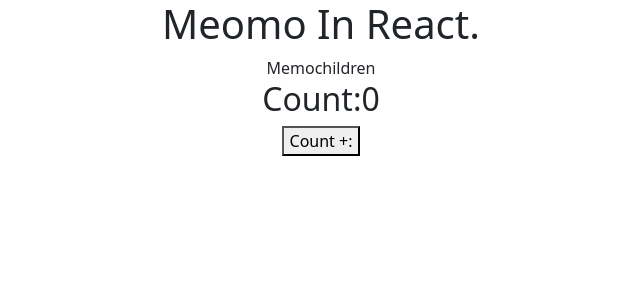
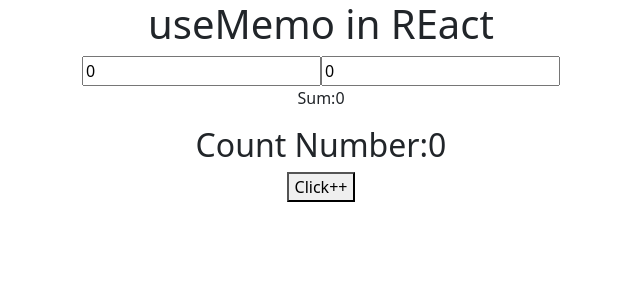
Before and after one commit to saikatghosh3/React-Practice, a React (Create React App) app in the folder my-app/: page / in a window 1280 px wide. Shown: the top 300 px of the page, without its empty margins (319-959 px from the left). Built offline with nearby package versions, Linux system fonts and the light colour scheme.

Commit message:
memo hook

```diff
--- a/my-app/src/App.js
+++ b/my-app/src/App.js
@@ -12,6 +12,7 @@ import TableBnormal from './TableBnormal';
 import Reuseable from './Reuseable';
 import Propsexample from './Propsexample';
 import MemoParent from './MemoParent';
+import Memohook from './Memohook';
 
 
 
@@ -30,7 +31,8 @@ function App() {
   {/* <TableBnormal/> */}
   {/* <Reuseable /> */}
   {/* <Propsexample/> */}
-  <MemoParent/>
+  {/* <MemoParent/> */}
+ <Memohook/>
     </div>
   );
 }
--- /dev/null
+++ b/my-app/src/Memohook.js
@@ -0,0 +1,51 @@
+import React, { useState,useMemo } from 'react'
+
+const Memohook = () => {
+//Example 1
+const[number1, setNumber1] = useState(0);
+const[number2, setNumber2] = useState(0);
+const[count, setCount] = useState(0);
+
+//Example 1
+// const sum= ()=>{
+//     console.log("calculating sum......!");
+//     return number1 + number2;
+// }
+// Example 2
+ const sum = useMemo(()=>{
+    console.log("Calculatin sum,...!");
+    return number1 + number2;
+ },[number1,number2]);
+  return (
+    <div>
+    <h1>useMemo in REact</h1>
+      {/* Example 1 */}
+
+    <div>
+      <input
+      type='number'
+      value={number1}
+      onChange={(e)=>setNumber1(Number(e.target.value))}
+      />
+      <input
+      type='number'
+      value={number2}
+      onChange={(e)=>setNumber2(Number(e.target.value))}
+      />
+      {/* <p>Sum:{sum()}</p> */}
+      {/* Example1 */}
+       {/* now Example 2 */}
+     <p>Sum:{sum}</p>
+      <h2>Count Number:{count}</h2>
+      <button onClick={()=>setCount(count+1)}>Click++</button>
+    </div>
+    </div>
+  );
+}
+
+// Here everytime the function will re render whatever button we press or whatever calculation we do.
+// so we have to use use memo hook
+
+
+
+export default Memohook
```
